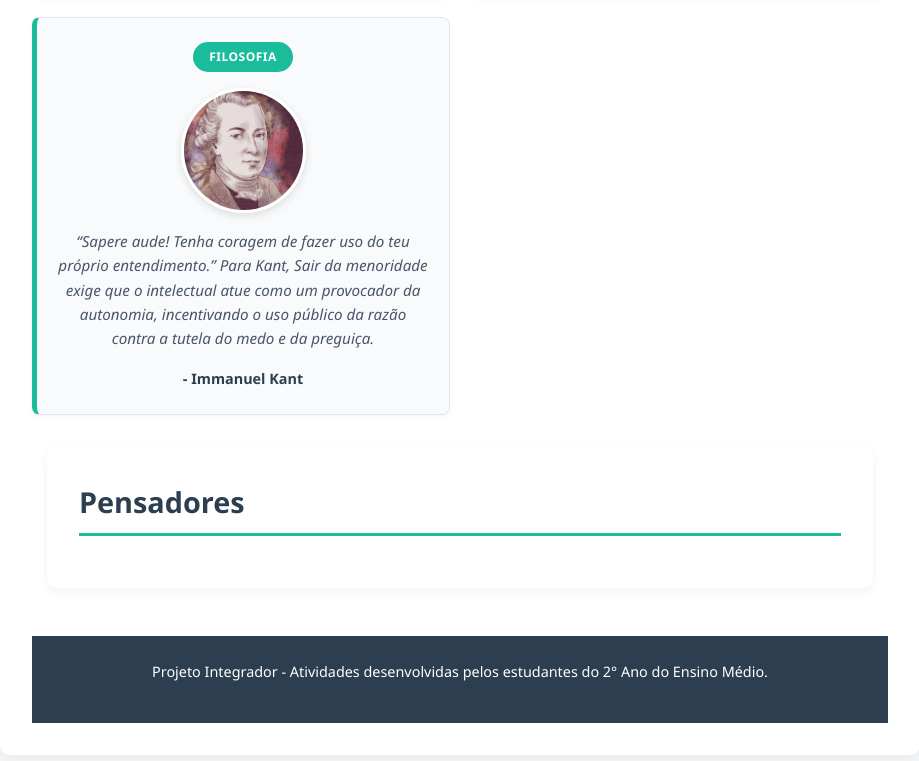
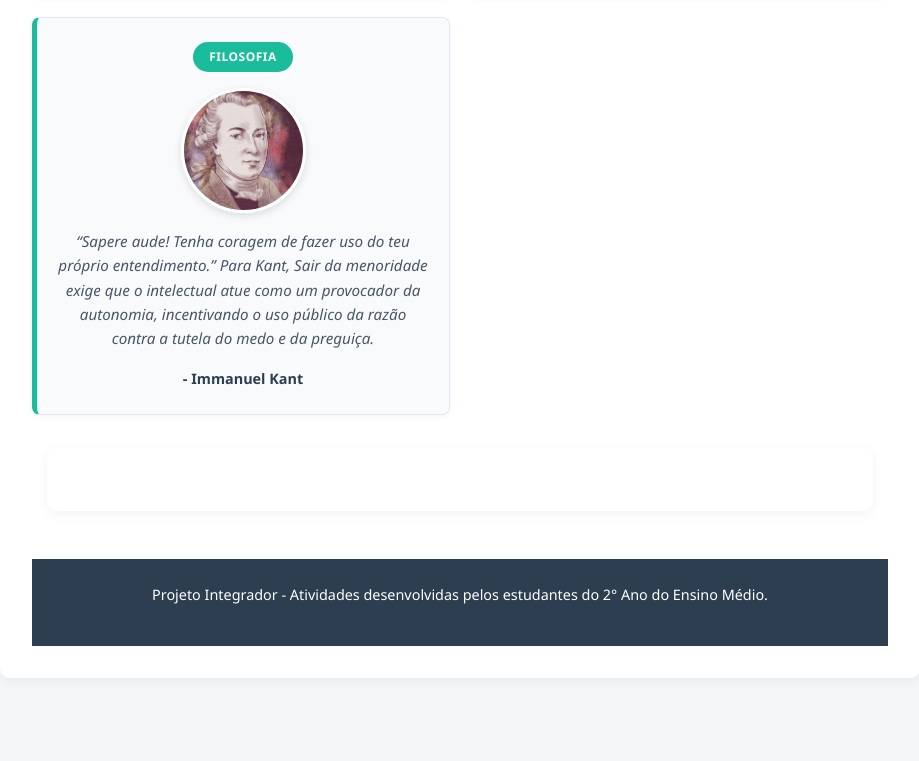
Before and after one commit to FabioJRR-Escola/blog-projeto-integrador, a plain HTML site: page index.html in a window 1280 px wide. Shown: the part 1261-2022 px from the top of the page, without its empty margins (180-1099 px from the left). After the commit the page ends 1971 px from the top, so only its background shows below. Drawn offline with Linux system fonts and the light colour scheme.

Commit message:
Atualizar o index.html

```diff
--- a/index.html
+++ b/index.html
@@ -93,10 +93,6 @@ Para Kant, Sair da menoridade exige que o intelectual atue como um provocador da
            <main>
         <!-- Apenas o Início começa com "ativa" -->
         <section id="inicio" class="aba-conteudo ativa">
-            <h2>Pensadores</h2>
-            <!-- Seu conteúdo do início aqui... -->
-        </section>
-
         <section id="mudancas-climaticas" class="aba-conteudo">
             <h2>Mudanças Climáticas</h2>
             <!-- Conteúdo... -->
```
